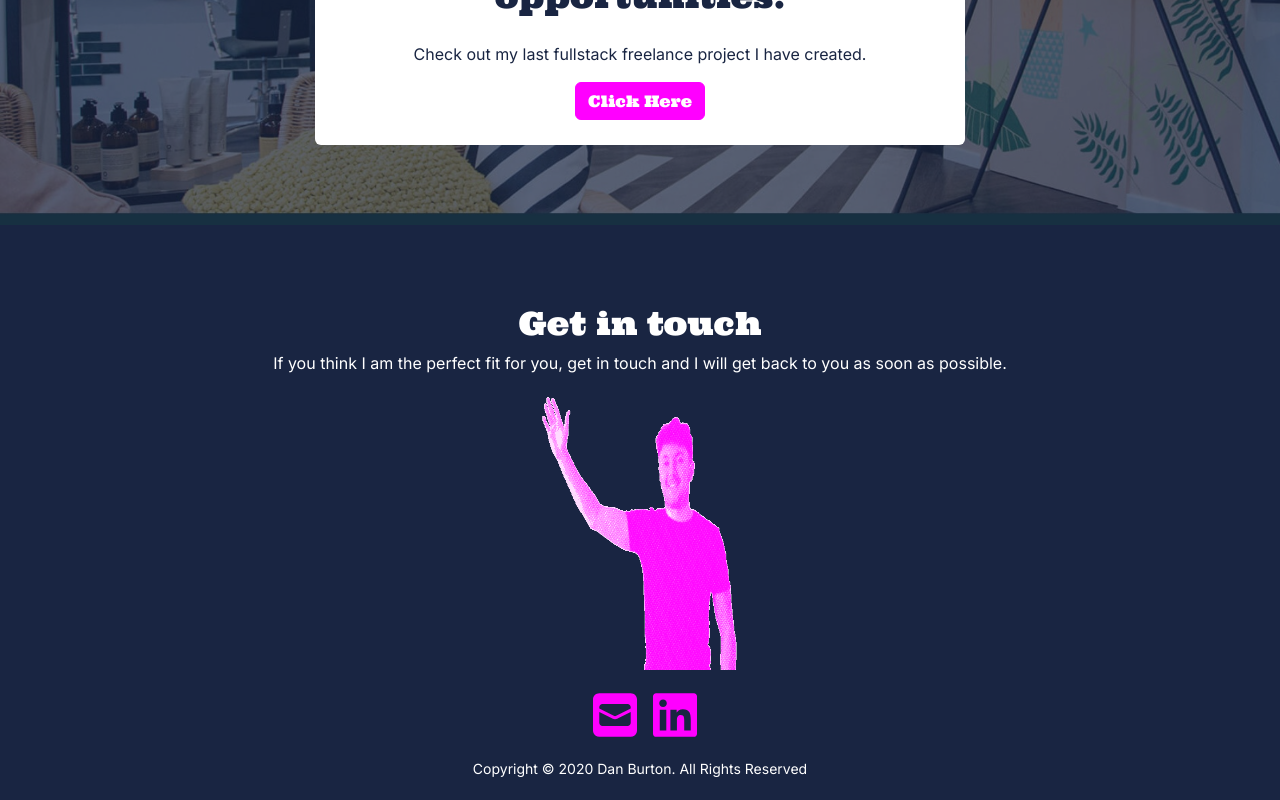
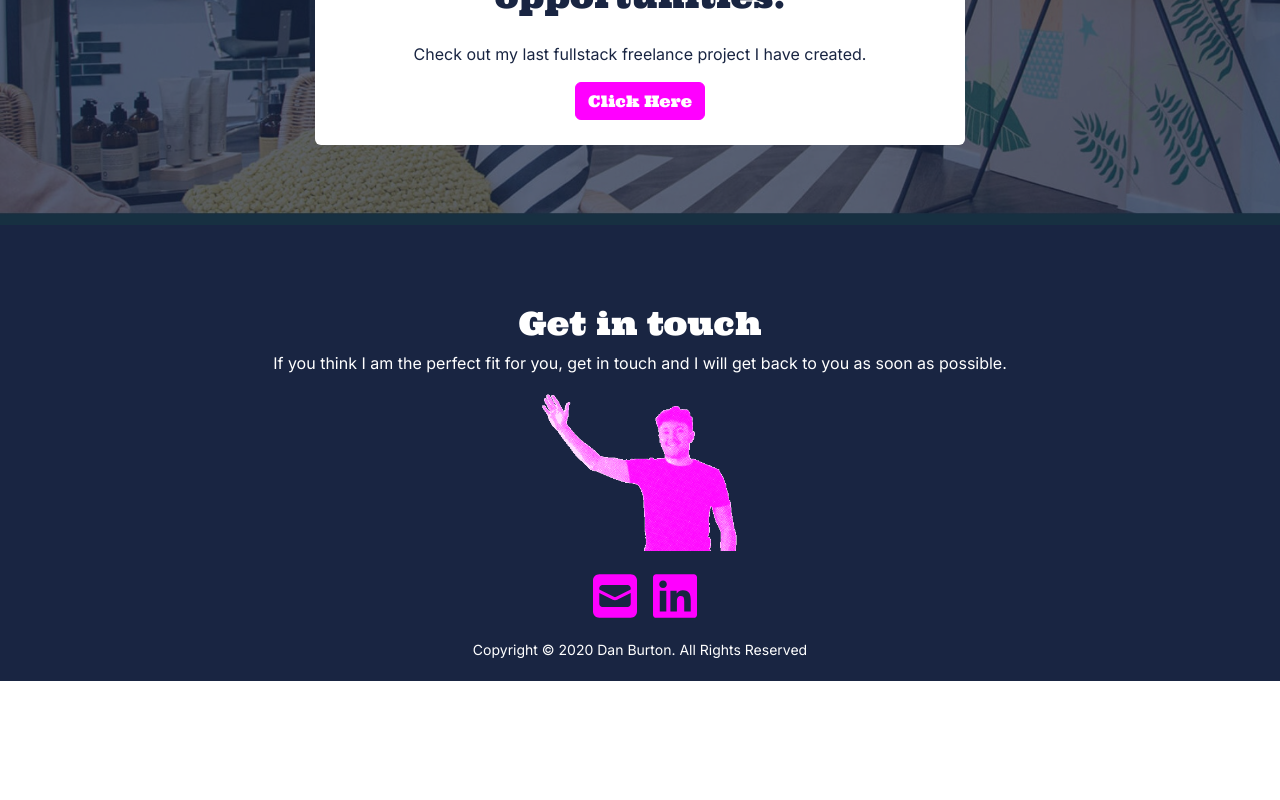
Before and after one commit to dan9b6/updated-cv, a Next.js app: page / in a window 1280 px wide. Shown: the part 2888-3688 px from the top of the page. After the commit the page ends 3569 px from the top, so only its background shows below. Built offline with nearby package versions, Linux system fonts and the light colour scheme.

Commit message:
Amended image width for waving gif in footer

```diff
--- a/components/Footer.js
+++ b/components/Footer.js
@@ -23,7 +23,7 @@ const Footer = () => {
             id="wave"
             loading="lazy"
             width="350"
-            height="279"
+            height="160"
           />
           <ul className="footer__social-links">
             <li>
```
